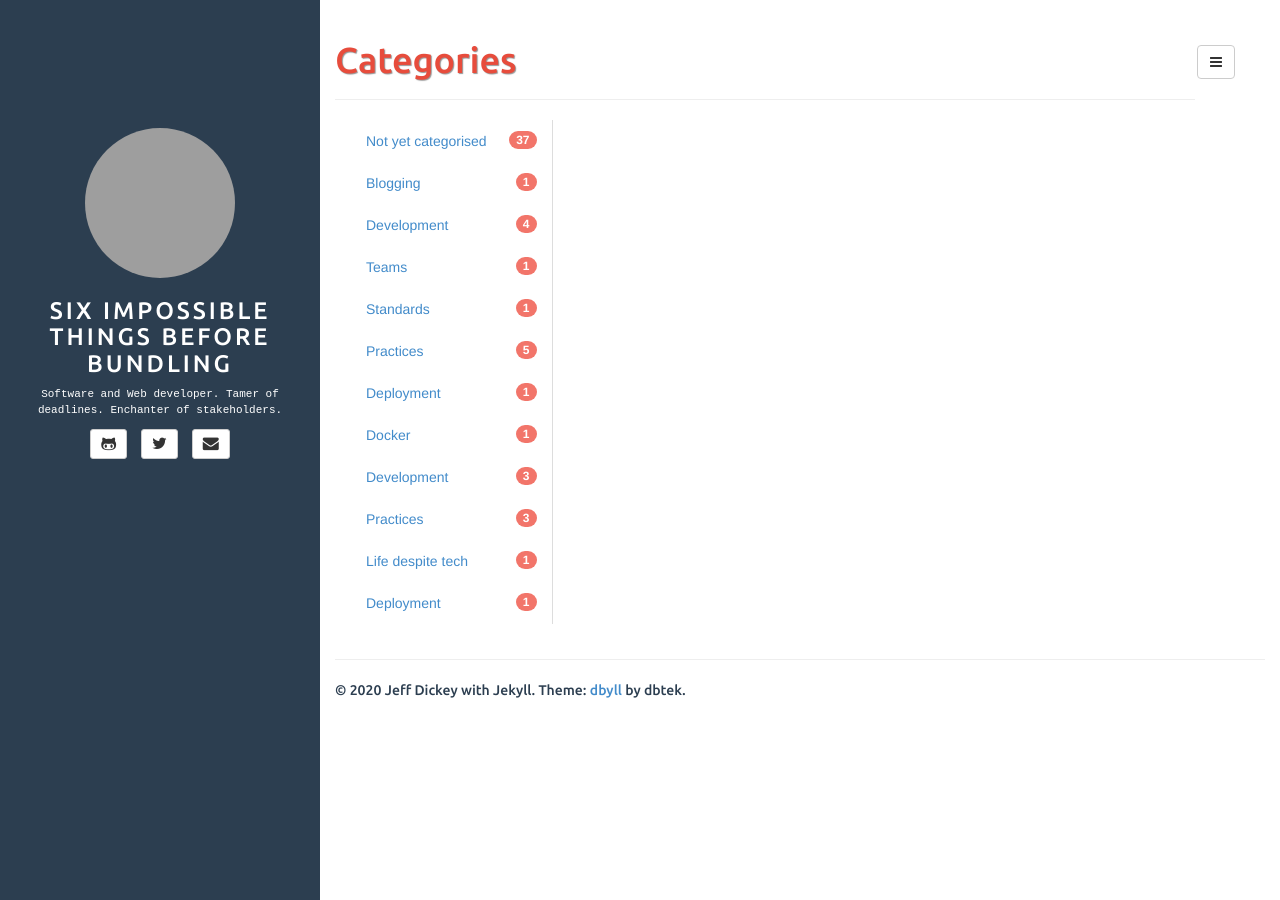
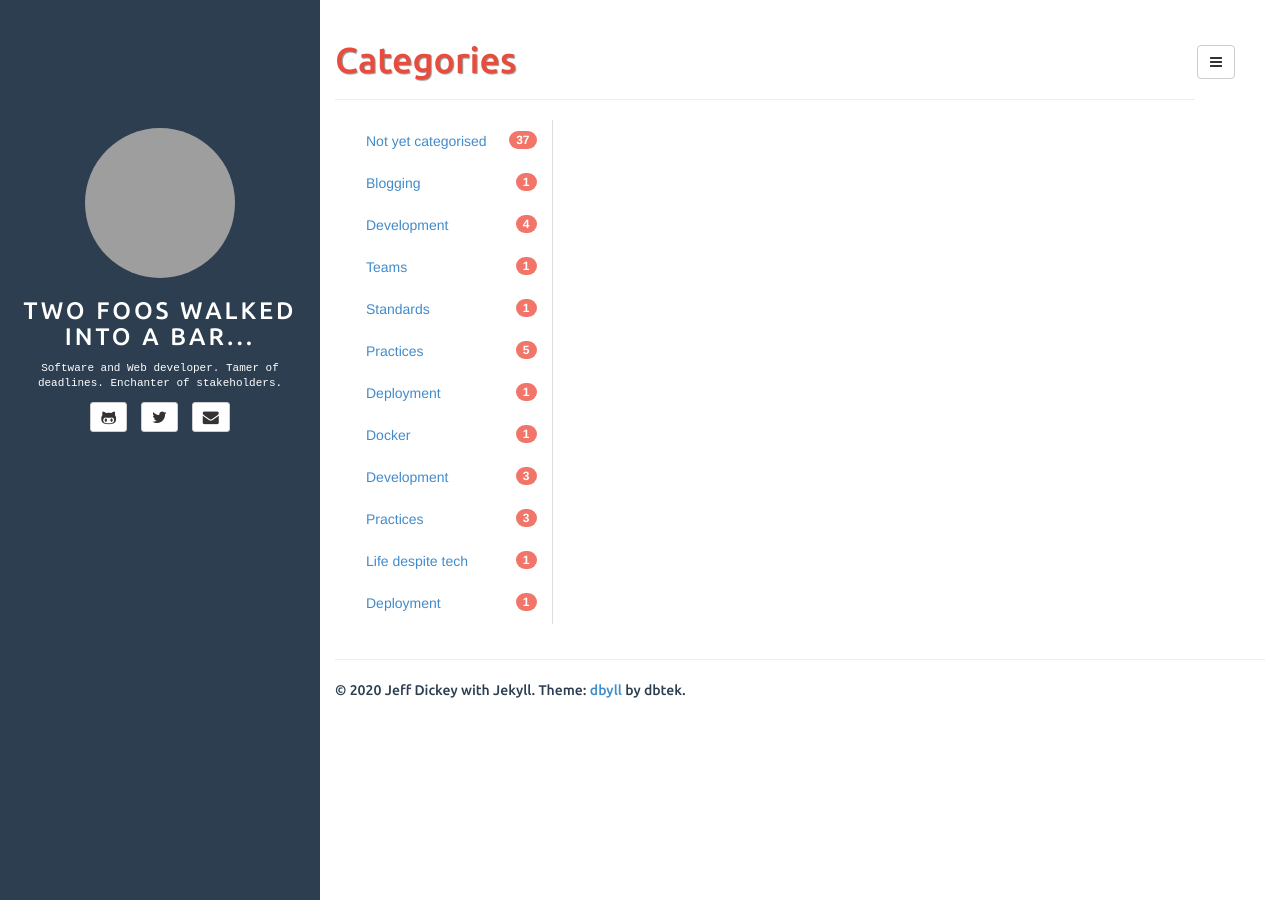
Before and after one commit to jdickey/jdickey.github.io, a Jekyll site: the page built from categories.html, in a window 1280 px wide. Built offline with Jekyll 4.4.1, drawn with Linux system fonts in a browser that asks for light colours; part of the change alters nothing that is shown; grey boxes are pictures that could not be loaded.

Commit message:
Update _config.yml with user details and new title

```diff
--- a/_config.yml
+++ b/_config.yml
@@ -1,7 +1,30 @@
-# visit https://github.com/mojombo/jekyll/wiki/Configuration for more settings
+# Welcome to Jekyll!
+#
+# This config file is meant for settings that affect your whole blog, values
+# which you are expected to set up once and rarely edit after that. If you find
+# yourself editing this file very often, consider using Jekyll's data files
+# feature for the data you need to update frequently.
+#
+# For technical reasons, this file is *NOT* reloaded automatically when you use
+# 'bundle exec jekyll serve'. If you change this file, please restart the server process.
+#
+# If you need help with YAML syntax, here are some quick references for you:
+# https://learn-the-web.algonquindesign.ca/topics/markdown-yaml-cheat-sheet/#yaml
+# https://learnxinyminutes.com/docs/yaml/
+#
+# Site settings
+# These are used to personalize your new site. If you look in the HTML files,
+# you will see them accessed via {{ site.title }}, {{ site.email }}, and so on.
+# You can create any custom variable you would like, and they will be accessible
+# in the templates via {{ site.myvariable }}.
 
-title: Six Impossible Things Before Bundling
-subtitle: Software and life. If you think software *is* life, seek professional help.
+title: Two Foos Walked into a Bar...
+email: jdickey@seven-sigma.com
+description: Nothing can possibly go wrong. Nothing can possi... *snap*
+baseurl: "" # the subpath of your site, e.g. /blog
+url: "" # the base hostname & protocol for your site, e.g. http://example.com
+twitter_username: jeff_dickey
+github_username:  jdickey
 
 future: true # per https://jekyllrb.com/docs/upgrading/2-to-3/#all-my-posts-are-gone-whered-they-go
 paginate: 20 # pagination based on number of posts
```
